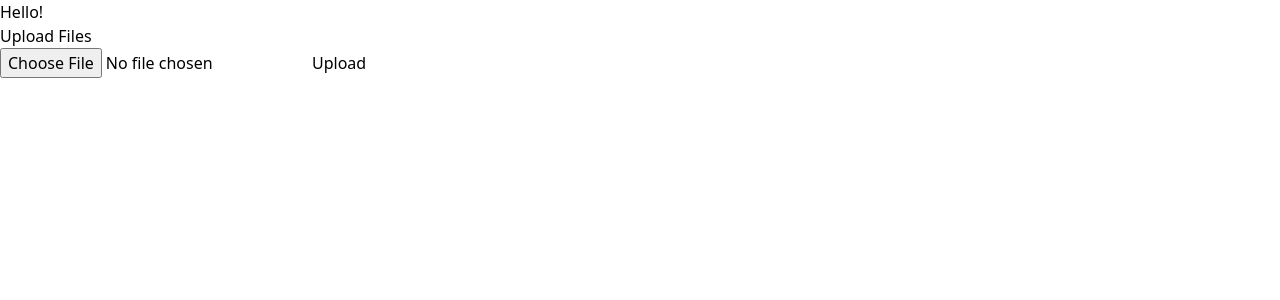
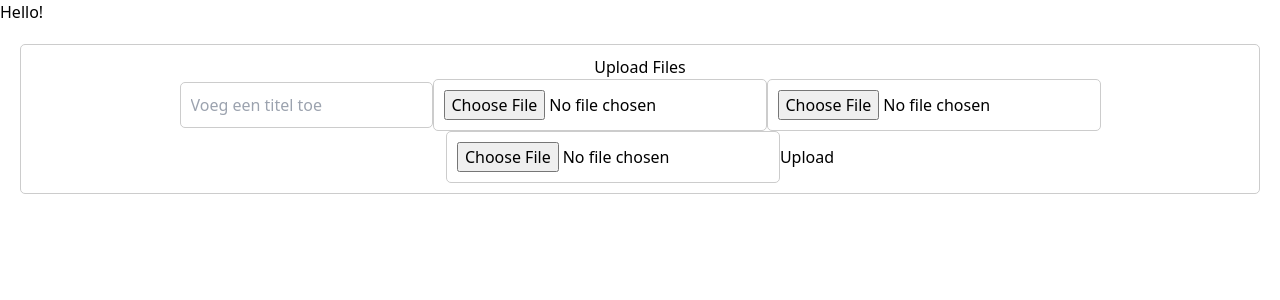
Before and after one commit to SteijeDeBroek/Projectwerk, a React (Vite) app in the folder cookieProject/: page /upload in a window 1280 px wide. Shown: the top 300 px of the page. Built offline with nearby package versions, Linux system fonts and the light colour scheme.

Commit message:
3 file upload support and css

```diff
--- a/cookieProject/src/components/UploadComponent.jsx
+++ b/cookieProject/src/components/UploadComponent.jsx
@@ -3,6 +3,7 @@
 // exeptie op 0 fotos
 import React from "react";
 import { useState } from "react";
+import "../css/Upload.css";
 
 function UploadComponent() {
   const [file, setFile] = useState();
@@ -11,6 +12,7 @@ function UploadComponent() {
     setFile(event.target.files[0]);
     console.log(event.target.files[0]);
   }
+
   function handleUpload() {
     const formData = new FormData();
     formData.append("file", file);
@@ -26,11 +28,35 @@ function UploadComponent() {
         console.error("Error: ", error);
       });
   }
+
   return (
-    <div>
+    <div className="upload-container">
       <h2>Upload Files</h2>
       <form onSubmit={handleUpload}>
-        <input type="file" name="file" onChange={handleFile} />
+        <input
+          className="upload-input"
+          type="text"
+          name="title"
+          placeholder="Voeg een titel toe"
+        />
+        <input
+          className="upload-input"
+          type="file"
+          name="file"
+          onChange={handleFile}
+        />
+        <input
+          className="upload-input"
+          type="file"
+          name="file2"
+          onChange={handleFile}
+        />
+        <input
+          className="upload-input"
+          type="file"
+          name="file3"
+          onChange={handleFile}
+        />
         <button>Upload</button>
       </form>
     </div>
--- /dev/null
+++ b/cookieProject/src/css/Upload.css
@@ -0,0 +1,29 @@
+.upload-container {
+  margin: 20px;
+  padding: 10px;
+  border: 1px solid #ccc;
+  border-radius: 5px;
+  text-align: center;
+}
+
+.upload-form {
+  display: flex;
+  flex-direction: column;
+  align-items: center;
+  gap: 10px;
+}
+
+.upload-input {
+  padding: 10px;
+  border: 1px solid #ccc;
+  border-radius: 5px;
+}
+
+.upload-button {
+  background-color: #007bff;
+  color: #fff;
+  padding: 10px 20px;
+  border: none;
+  border-radius: 5px;
+  cursor: pointer;
+}
```
